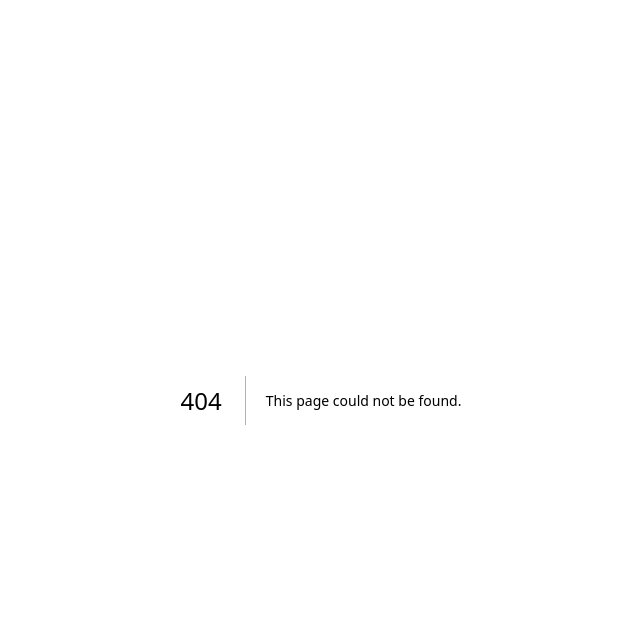
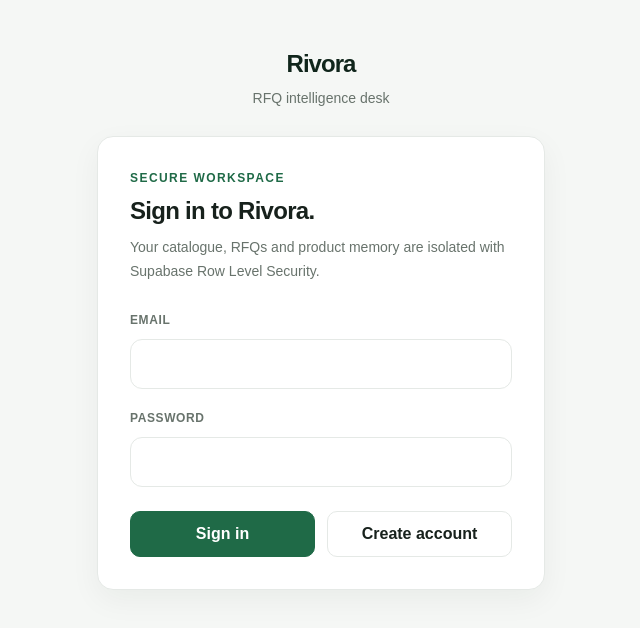
Before and after one commit to miromnb-coder/Rivora, a Next.js app: page /login in a window 1280 px wide. Before the commit this address had no page. Shown: the top 628 px of the page, without its empty margins (319-959 px from the left). Built offline with nearby package versions, Linux system fonts and the light colour scheme.

Commit message:
Add app/login/page.tsx for authentication and workspaces

```diff
--- /dev/null
+++ b/app/login/page.tsx
@@ -0,0 +1,54 @@
+import { login, signup } from "./actions";
+
+export default async function LoginPage({
+  searchParams,
+}: {
+  searchParams: Promise<{ error?: string; message?: string }>;
+}) {
+  const params = await searchParams;
+
+  return (
+    <main className="min-h-screen bg-[#f5f7f5] px-5 py-12">
+      <div className="mx-auto max-w-md">
+        <div className="mb-7 text-center">
+          <div className="text-2xl font-extrabold tracking-[-.04em] text-[#10251b]">Rivora</div>
+          <div className="mt-2 text-sm text-[var(--muted)]">RFQ intelligence desk</div>
+        </div>
+
+        <div className="surface p-6 sm:p-8">
+          <div className="kicker">Secure workspace</div>
+          <h1 className="mt-2 text-2xl font-extrabold tracking-[-.03em]">Sign in to Rivora.</h1>
+          <p className="mt-2 text-sm leading-6 text-[var(--muted)]">
+            Your catalogue, RFQs and product memory are isolated with Supabase Row Level Security.
+          </p>
+
+          {params.error ? (
+            <div className="mt-5 rounded-xl bg-[var(--red-soft)] p-3 text-sm text-[var(--red)]">
+              {params.error}
+            </div>
+          ) : null}
+          {params.message ? (
+            <div className="mt-5 rounded-xl bg-[var(--green-soft)] p-3 text-sm text-[var(--green-dark)]">
+              {params.message}
+            </div>
+          ) : null}
+
+          <form className="mt-6 space-y-4">
+            <label className="block">
+              <span className="text-xs font-bold uppercase tracking-wider text-[var(--muted)]">Email</span>
+              <input name="email" type="email" required className="mt-2 w-full rounded-xl border border-[var(--line)] px-3 py-3 outline-none focus:border-[var(--green)]" />
+            </label>
+            <label className="block">
+              <span className="text-xs font-bold uppercase tracking-wider text-[var(--muted)]">Password</span>
+              <input name="password" type="password" minLength={8} required className="mt-2 w-full rounded-xl border border-[var(--line)] px-3 py-3 outline-none focus:border-[var(--green)]" />
+            </label>
+            <div className="grid grid-cols-2 gap-3 pt-2">
+              <button formAction={login} className="btn-primary">Sign in</button>
+              <button formAction={signup} className="btn-secondary">Create account</button>
+            </div>
+          </form>
+        </div>
+      </div>
+    </main>
+  );
+}
```
